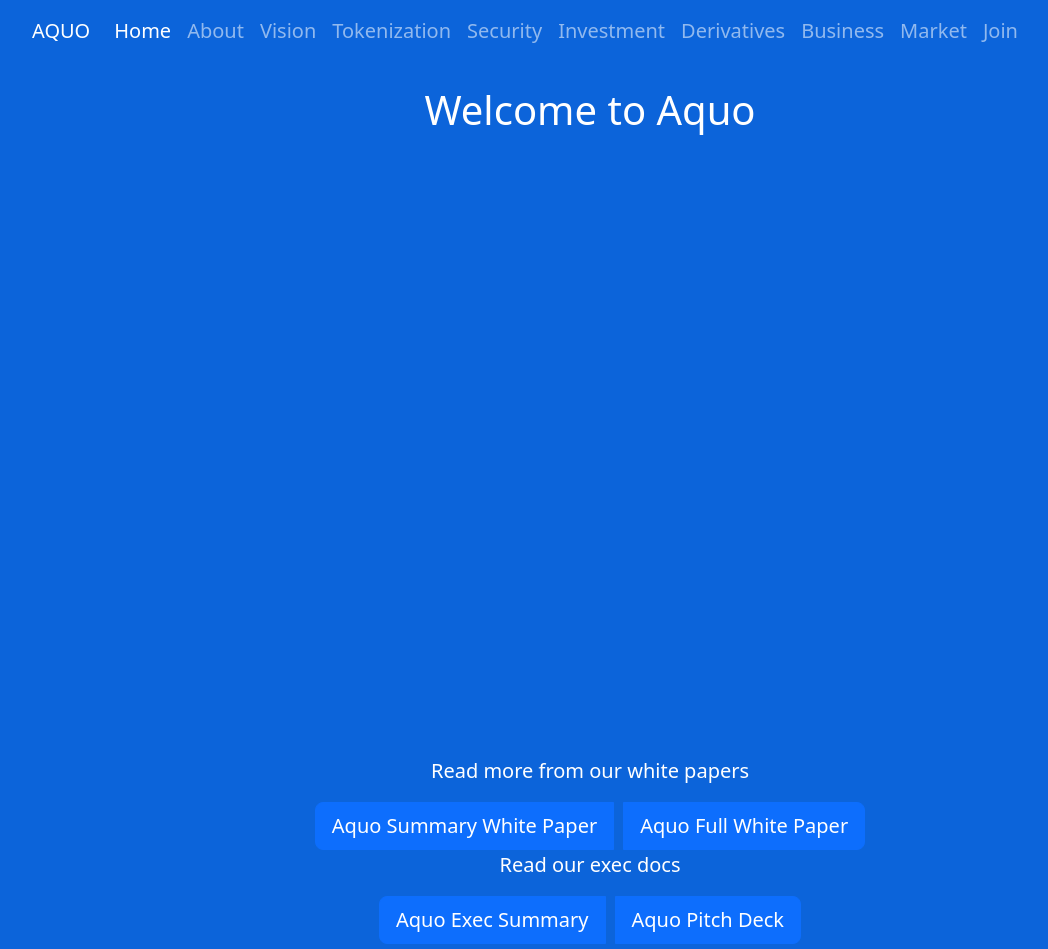
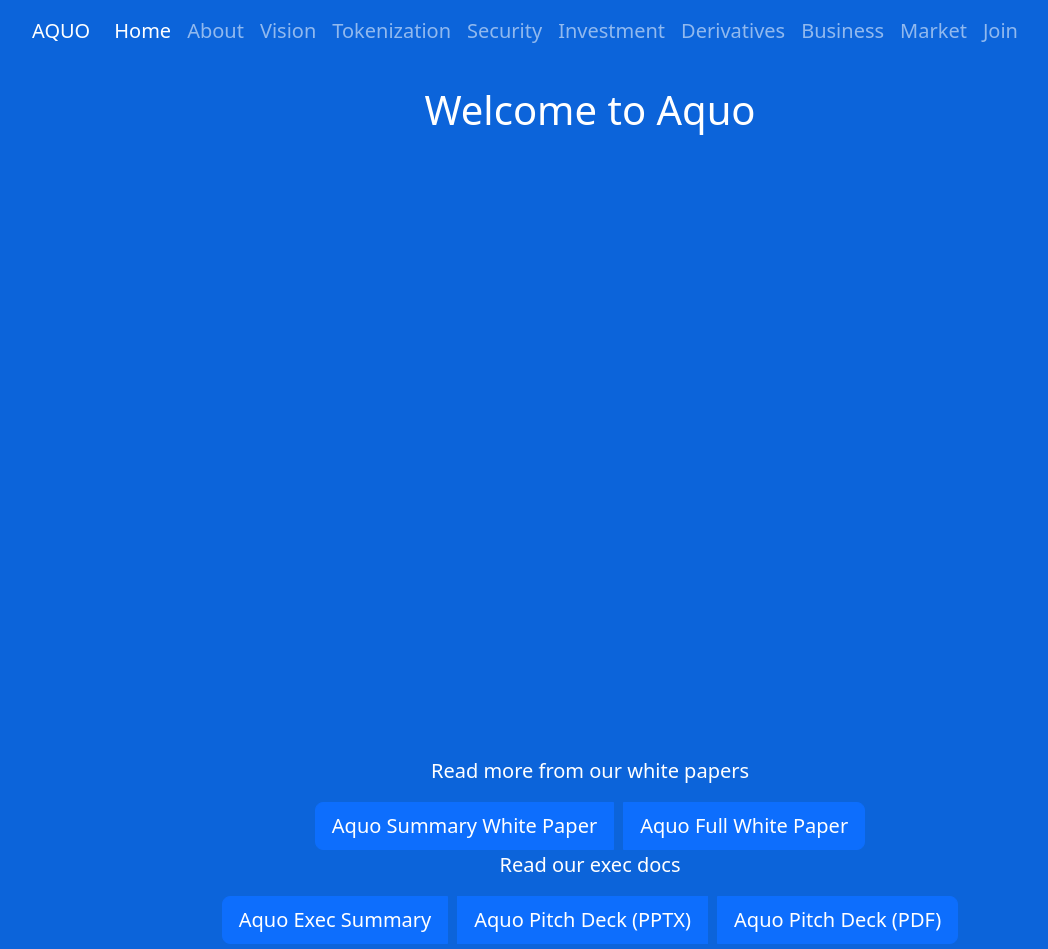
Before and after one commit to cryptotrader2023/aquo, a React (Create React App) app: page / in a window 1280 px wide. Shown: the top 949 px of the page, without its empty margins (50-1098 px from the left). Built offline with nearby package versions, Linux system fonts and the light colour scheme.

Commit message:
pitch deck

```diff
--- a/src/components/Home.jsx
+++ b/src/components/Home.jsx
@@ -39,7 +39,9 @@ const Home = () => {
             <div className="btn-group">
               <a href="aquo-exec.pdf" className="btn btn-primary btn-lg">Aquo Exec Summary</a>
 	     <span style={{ width: "10px" }}></span>
-              <a href="aquopitchdeck.pptx" className="btn btn-primary btn-lg ml-2">Aquo Pitch Deck</a>
+              <a href="aquopitchdeck.pptx" className="btn btn-primary btn-lg ml-2">Aquo Pitch Deck (PPTX)</a>
+	     <span style={{ width: "10px" }}></span>
+              <a href="aquopitchdeck.pdf" className="btn btn-primary btn-lg ml-2">Aquo Pitch Deck (PDF)</a>
             </div>
           </div>
           <p className="lead">
```
